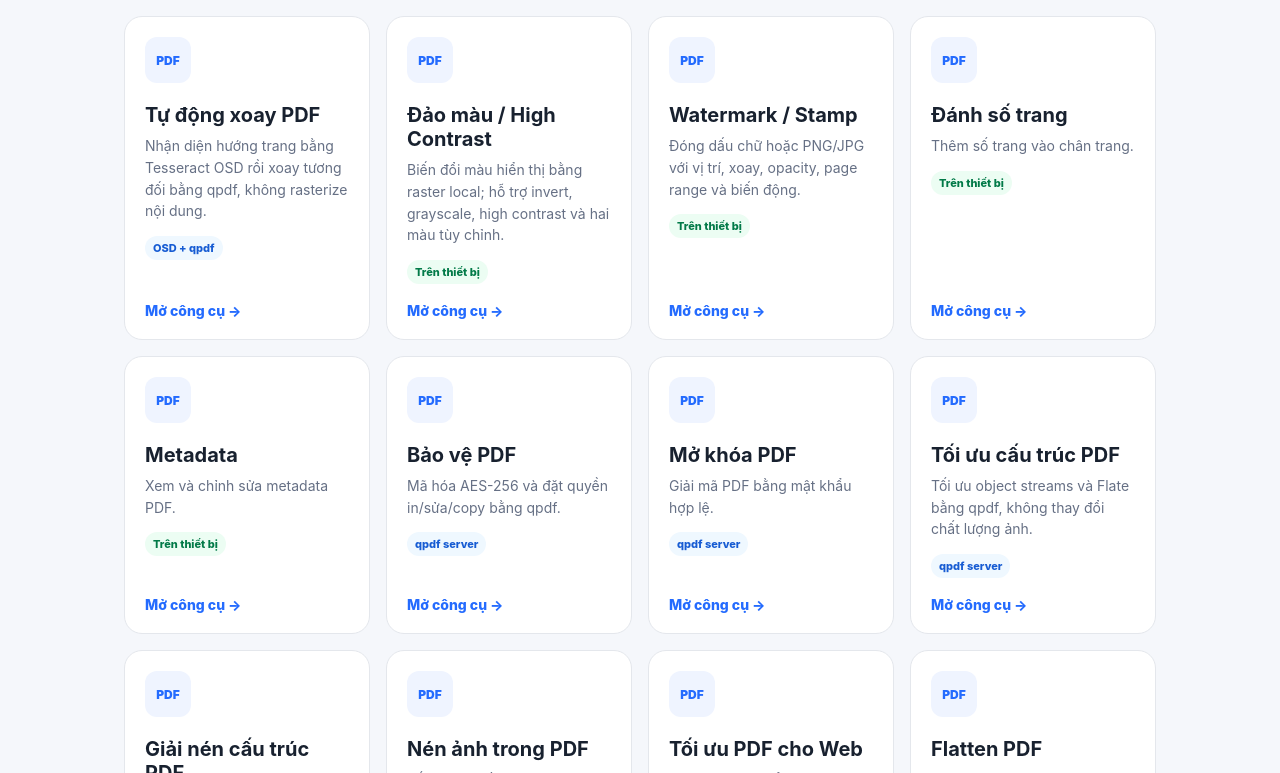
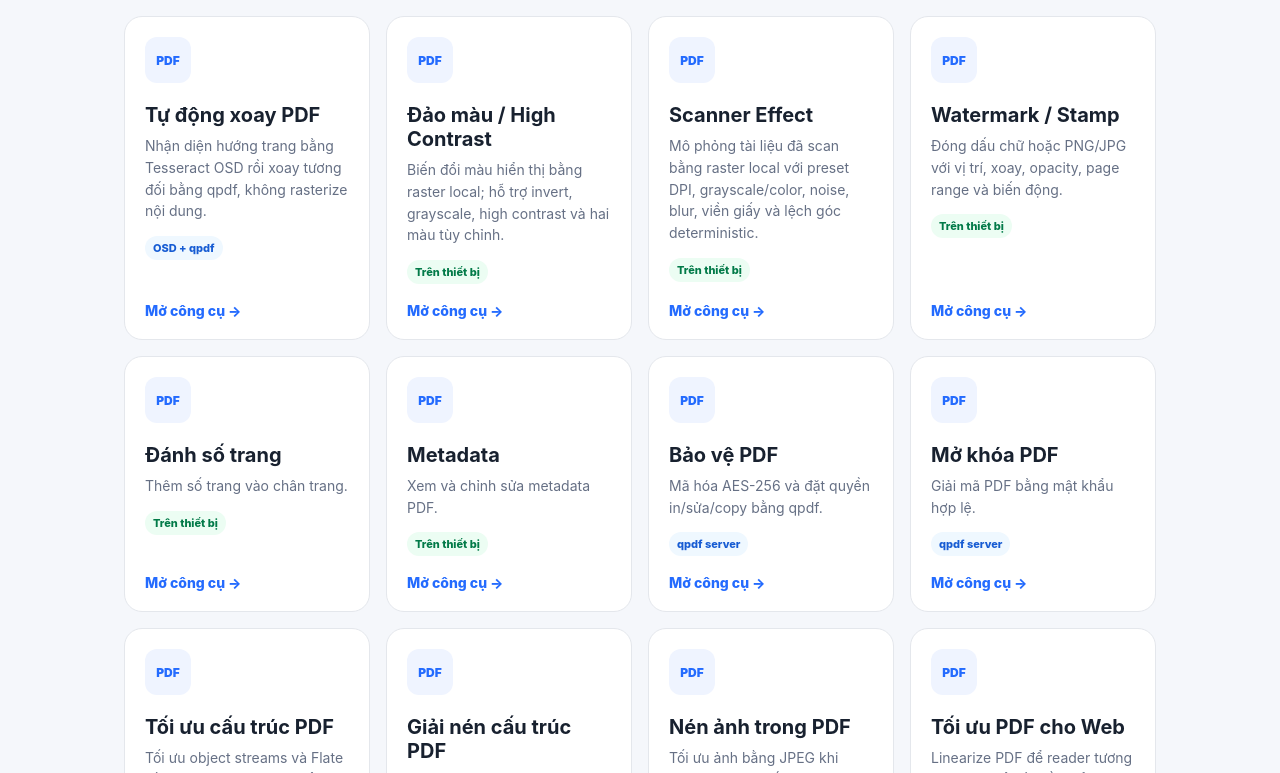
Before and after one commit to solyan842/SolYan-PDF, a Next.js app in the folder frontend/: page / in a window 1280 px wide. Shown: the part 4507-5280 px from the top of the page. Built offline with nearby package versions, Linux system fonts and the light colour scheme.

Commit message:
feat: expose Scanner Effect on dashboard

```diff
--- a/frontend/app/page.tsx
+++ b/frontend/app/page.tsx
@@ -49,6 +49,7 @@ const tools = [
   { href: '/rotate', title: 'Xoay PDF', description: 'Xoay toàn bộ hoặc một số trang.', local: true },
   { href: '/auto-rotate', title: 'Tự động xoay PDF', description: 'Nhận diện hướng trang bằng Tesseract OSD rồi xoay tương đối bằng qpdf, không rasterize nội dung.', local: false, badge: 'OSD + qpdf' },
   { href: '/color-transform', title: 'Đảo màu / High Contrast', description: 'Biến đổi màu hiển thị bằng raster local; hỗ trợ invert, grayscale, high contrast và hai màu tùy chỉnh.', local: true },
+  { href: '/scanner-effect', title: 'Scanner Effect', description: 'Mô phỏng tài liệu đã scan bằng raster local với preset DPI, grayscale/color, noise, blur, viền giấy và lệch góc deterministic.', local: true },
   { href: '/watermark', title: 'Watermark / Stamp', description: 'Đóng dấu chữ hoặc PNG/JPG với vị trí, xoay, opacity, page range và biến động.', local: true },
   { href: '/page-numbers', title: 'Đánh số trang', description: 'Thêm số trang vào chân trang.', local: true },
   { href: '/metadata', title: 'Metadata', description: 'Xem và chỉnh sửa metadata PDF.', local: true },
```
